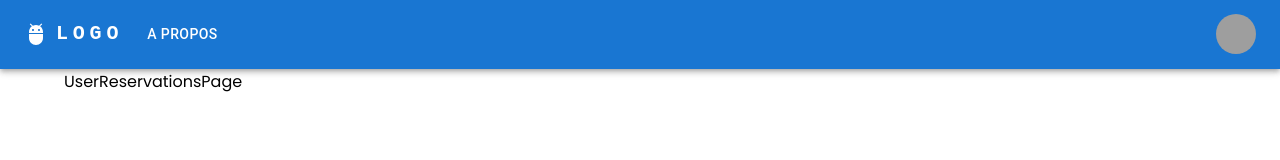
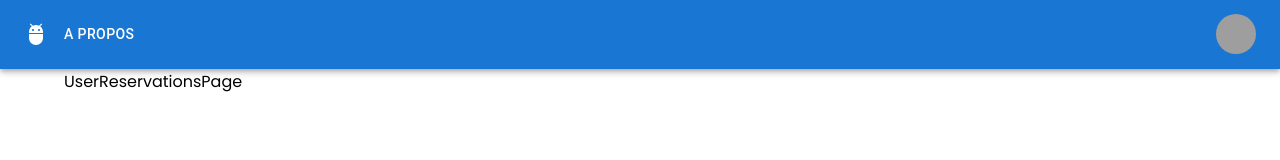
Before and after one commit to planigo/app, a Next.js app: page /users/my-reservations in a window 1280 px wide. Shown: the top 160 px of the page. Built offline with nearby package versions, Linux system fonts and the light colour scheme; grey boxes are pictures that could not be loaded.

Commit message:
Schedule reservation

```diff
--- a/src/components/AppBar.tsx
+++ b/src/components/AppBar.tsx
@@ -1,4 +1,4 @@
-import * as React from 'react';
+import React from 'react';
 import AppBar from '@mui/material/AppBar';
 import Box from '@mui/material/Box';
 import Toolbar from '@mui/material/Toolbar';
@@ -12,7 +12,6 @@ import Button from '@mui/material/Button';
 import Tooltip from '@mui/material/Tooltip';
 import MenuItem from '@mui/material/MenuItem';
 import AdbIcon from '@mui/icons-material/Adb';
-import { useRouter } from 'next/router';
 import Link from 'next/link';
 
 const pages = ['A Propos'];
@@ -51,23 +50,6 @@ function ResponsiveAppBar() {
             <Container maxWidth="xl">
                 <Toolbar disableGutters>
                     <AdbIcon sx={{ display: { xs: 'none', md: 'flex' }, mr: 1 }} />
-                    <Typography
-                        variant="h6"
-                        noWrap
-                        component="a"
-                        href="/"
-                        sx={{
-                            mr: 2,
-                            display: { xs: 'none', md: 'flex' },
-                            fontFamily: 'monospace',
-                            fontWeight: 700,
-                            letterSpacing: '.3rem',
-                            color: 'inherit',
-                            textDecoration: 'none',
-                        }}
-                    >
-                        LOGO
-                    </Typography>
 
                     <Box sx={{ flexGrow: 1, display: { xs: 'flex', md: 'none' } }}>
                         <IconButton
```
Also changed, not shown: src/components/ReservationSlotsSchedule.tsx (added, +19 -0 lines), src/pages/shops/[id]/reservation.tsx (+24 -7 lines).
